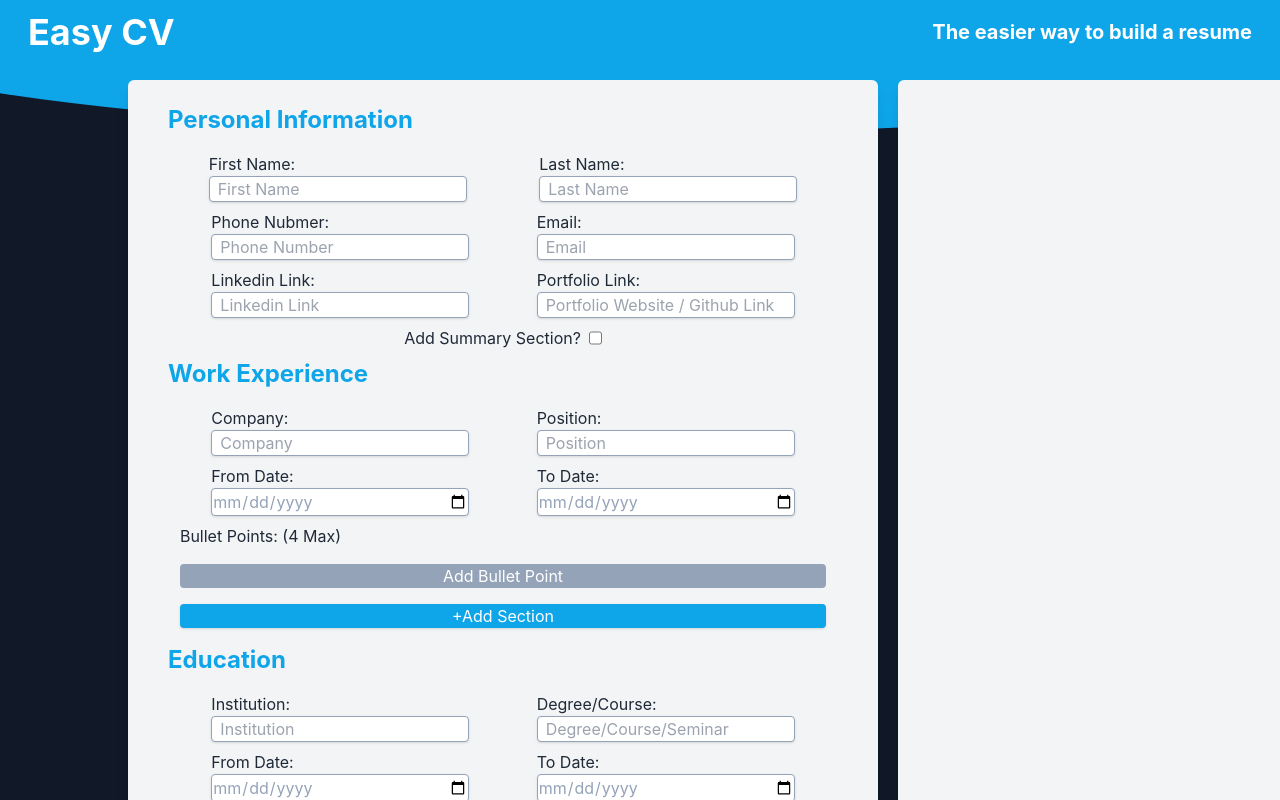
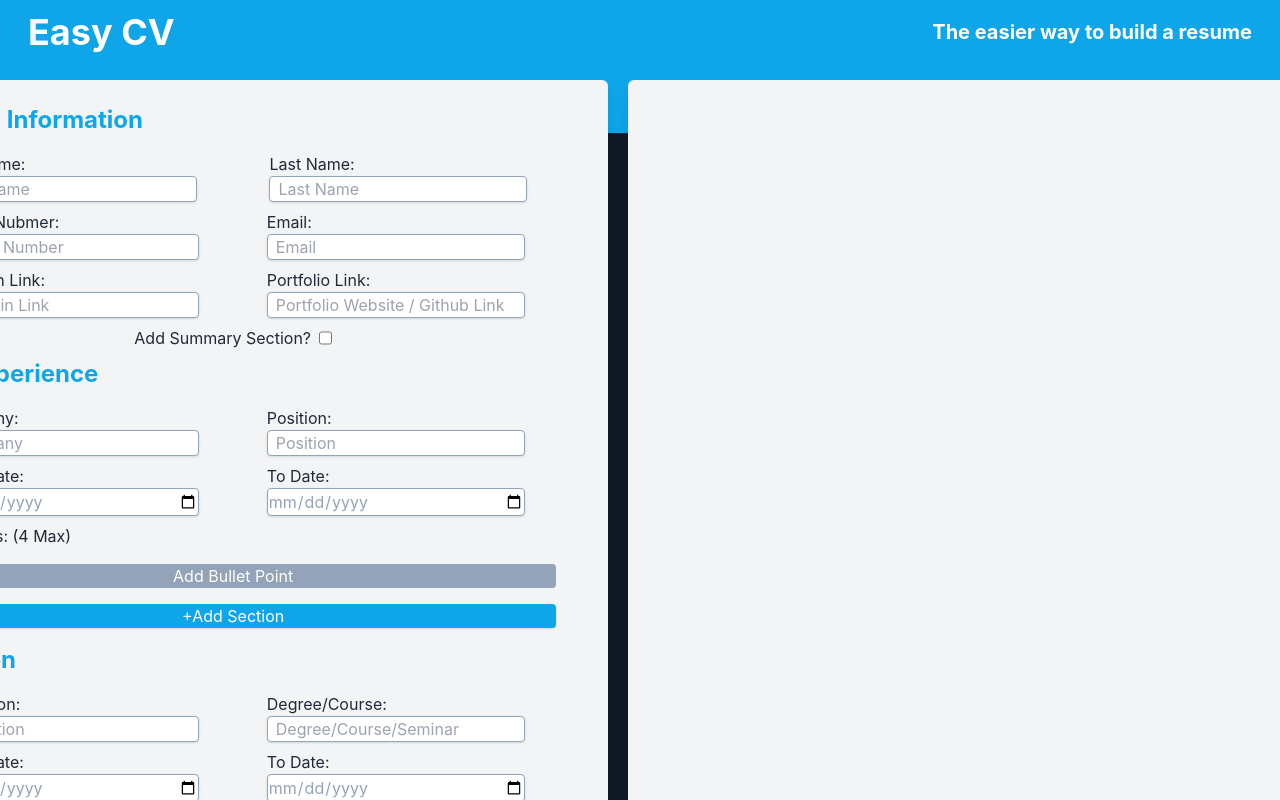
Before and after one commit to Matanbitton/cv-app, a React (Create React App) app: page / in a window 1280 px wide. Built offline with nearby package versions, Linux system fonts and the light colour scheme.

Commit message:
fix responsivness

```diff
--- a/src/FormOutPut.js
+++ b/src/FormOutPut.js
@@ -1,4 +1,3 @@
-import { useState } from "react";
 import PersonalInfoOutput from "./PersonalInfoOutput";
 import WorkExpOutput from "./WorkExpOutput";
 import EducationOutput from "./EducationOutput";
@@ -15,18 +14,16 @@ export default function FormOutPut({
   custom,
 }) {
   return (
-    <div className="w-full shadow-lg   rounded-md   max-h-[1080px] sm:hidden md:hidden  lg:min-w-[750px] md:min-w-[550px] sm:min-w-[340px]    min-h-[950px] sm:max-w-[50%]  bg-gray-100 text-gray-800">
+    <div className="w-[210mm] shadow-lg   rounded-md sm:hidden md:hidden  lg:min-w-[750px] h-[297mm] sm:max-w-[50%]  bg-gray-100 text-gray-800">
       {personalInfo.firstName && personalInfo.lastName ? (
         <PersonalInfoOutput personalInfo={personalInfo} />
       ) : (
         ""
       )}
-      {}
       <WorkExpOutput workExpArr={workExpArr} />
       <EducationOutput educationArr={educationArr} />
       <ProjectOutput projectsArr={projectsArr} />
       <SkillsOutput skills={skills} />
-
       <CustomOutput custom={custom} />
     </div>
   );
--- a/src/Resume.js
+++ b/src/Resume.js
@@ -114,6 +114,11 @@ export default function Resume() {
       return prevArr.filter((work) => work.id !== id);
     });
   }
+  function handleEditWorkArr(id) {
+    setWorkArr((prevArr) => {
+      return prevArr.filter((work) => work.id === id);
+    });
+  }
 
   function handleEducation(event) {
     setEducation((prevEducation) => {
@@ -198,9 +203,9 @@ export default function Resume() {
         </div>
       </div>
 
-      <div className="w-screen flex  justify-center items-center">
-        <div className="w-[80%]  absolute top-20 flex gap-5 justify-evenly sm:items-center sm:flex-col md:flex-col  lg:flex-row ">
-          <div className="  shadow-lg p-4 rounded-md    max-h-full  lg:min-w-[750px] md:min-w-[550px] min-h-[850px] sm:min-w-[340px] sm:max-w-[50%]  bg-gray-100 text-gray-800">
+      <div className="flex  justify-center items-center">
+        <div className=" absolute top-20 flex gap-5 justify-evenly sm:items-center sm:flex-col md:flex-col lg:flex-row ">
+          <div className="  shadow-lg p-4 rounded-md max-h-full lg:min-w-[750px] md:min-w-[550px] min-h-[850px] sm:min-w-[340px] sm:max-w-[50%]  bg-gray-100 text-gray-800">
             <Form
               personalInfo={personalInfo}
               custom={custom}
@@ -226,7 +231,7 @@ export default function Resume() {
               handleWorkExperience={handleWorkExperience}
             />
           </div>
-          <div className="max-w-[750px] ">
+          <div className="w-[210mm]">
             <FormOutPut
               personalInfo={personalInfo}
               workExpArr={workArr}
```
